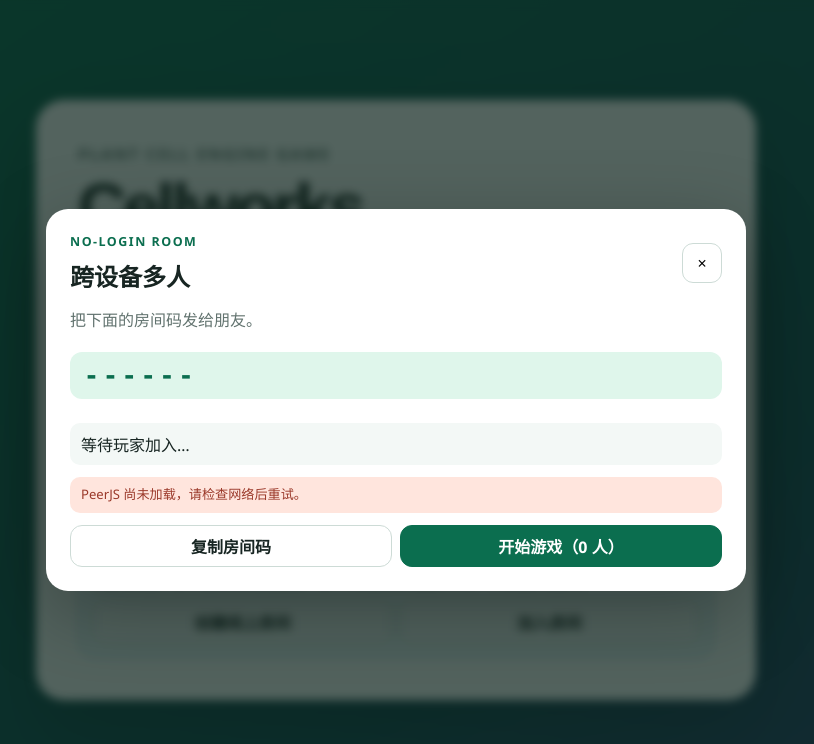
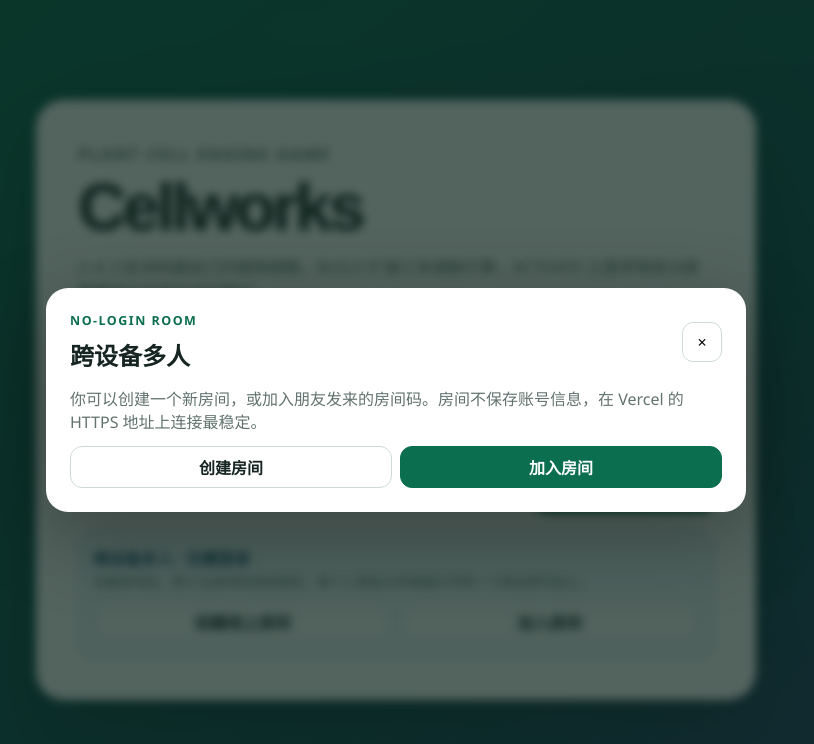
Before and after one commit to Lisathebest/BioPlantcellxWingspan, a plain HTML site: page dist/index.html in a window 1280 px wide. Both pictures are taken after a click on the button "创建线上房间". Shown: the whole page, without its empty margins (244-1058 px from the left). Drawn offline with Linux system fonts and the light colour scheme.

Commit message:
Handle missing room transport gracefully

```diff
--- a/dist/index.html
+++ b/dist/index.html
@@ -573,7 +573,7 @@
           },
           disconnected: payload => { roomError = payload?.message || '房主已离开房间。'; if (network.role === 'client') renderRoomDialog('join'); },
           status: payload => { roomError = payload?.message || ''; if (roomView === 'lobby' || roomView === 'waiting') renderRoomDialog(roomView); },
-          error: payload => { roomError = payload?.message || '房间连接失败，请重试。'; renderRoomDialog(network.role === 'host' ? 'lobby' : network.role === 'client' ? 'join' : 'create'); }
+          error: payload => { roomError = payload?.message || '房间连接失败，请重试。'; const errorView = network.role === 'host' && network.roomCode ? 'lobby' : network.role === 'client' ? 'join' : 'create'; renderRoomDialog(errorView); }
         };
       }
 
```
